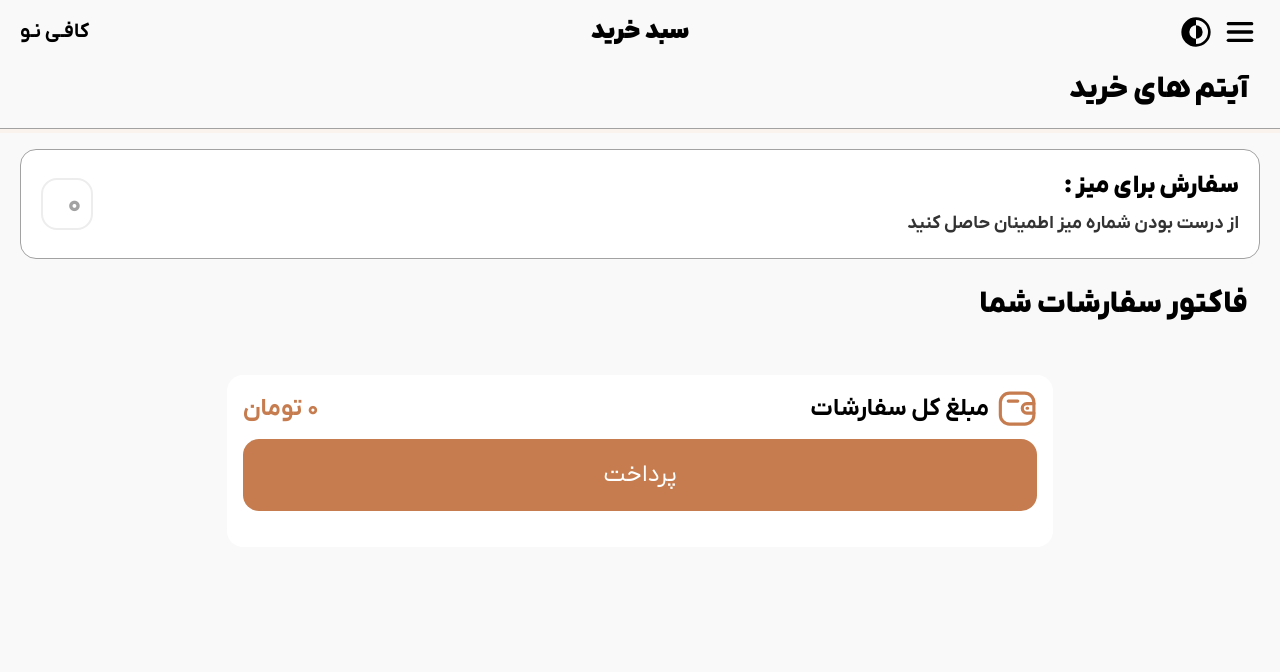
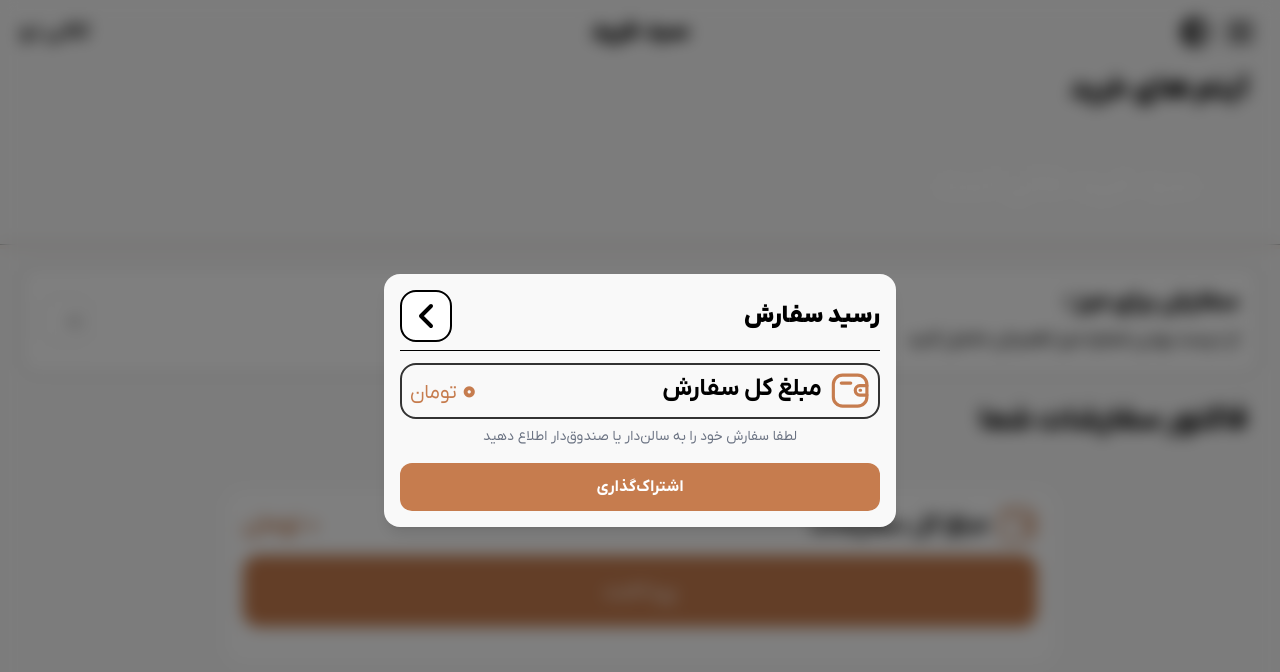
Before and after one commit to PEZHMAN-KM/Cafino, a React (Vite) app: page /Order in a window 1280 px wide. Both pictures are taken after a click on the button "پرداخت". Shown: the top 672 px of the page. Built offline with nearby package versions, Linux system fonts and the light colour scheme.

Commit message:
Add Order Overlay Page

```diff
--- a/src/AdminPages/AddItem.jsx
+++ b/src/AdminPages/AddItem.jsx
@@ -157,7 +157,7 @@ function AddItem() {
                   اضافه کردن آیتم
                 </h1>
                 <a href="/Itemmanager">
-                  <div className="bg-white dark:bg-darkpalleteDark border-2 p-2 rounded-2xl transition-colors duration-300">
+                  <div className="bg-white dark:bg-darkpalleteDark border-2 border-black dark:border-white p-2 rounded-2xl transition-colors duration-300">
                     <ArrowIcon
                       className={
                         "w-8 rotate-180 stroke-3 stroke-black dark:stroke-white"
--- a/src/AdminPages/EditItem.jsx
+++ b/src/AdminPages/EditItem.jsx
@@ -155,8 +155,8 @@ function EditItem() {
                 <h1 className="text-3xl font-extrabold pr-8 py-4 dark:text-white transition-colors duration-300">
                   اصلاح کردن آیتم
                 </h1>
-                <button onClick={() => exit()}>
-                  <div className="bg-white dark:bg-darkpalleteDark border-2 p-2 rounded-2xl transition-colors duration-300">
+                <button className="cursor-pointer" onClick={() => exit()}>
+                  <div className="bg-white dark:bg-darkpalleteDark border-2 border-black dark:border-white p-2 rounded-2xl transition-colors duration-300">
                     <ArrowIcon
                       className={
                         "w-8 rotate-180 stroke-3 stroke-black dark:stroke-white"
--- /dev/null
+++ b/src/Componnets/OrderReceiptOverlay.jsx
@@ -0,0 +1,142 @@
+import React from "react";
+import itemImage from "../../public/No_Item.png";
+
+const Wallet = ({ className }) => (
+  <svg
+    className={className}
+    viewBox="0 0 19 17"
+    fill="none"
+    xmlns="http://www.w3.org/2000/svg">
+    <path
+      d="M17.533 10.497h-3.374a2.244 2.244 0 0 1 0-4.485h3.374m-2.993 2.19h-.259"
+      stroke="#C67C4E"
+      strokeWidth={1.5}
+      strokeLinecap="round"
+      strokeLinejoin="round"
+    />
+    <path
+      clipRule="evenodd"
+      d="M5.957 1h7.202a4.373 4.373 0 0 1 4.373 4.373v5.98a4.373 4.373 0 0 1-4.373 4.374H5.957a4.373 4.373 0 0 1-4.373-4.373v-5.98A4.373 4.373 0 0 1 5.957 1"
+      stroke="#C67C4E"
+      strokeWidth={1.5}
+      strokeLinecap="round"
+      strokeLinejoin="round"
+    />
+    <path
+      d="M5.363 4.782h4.5"
+      stroke="#C67C4E"
+      strokeWidth={1.5}
+      strokeLinecap="round"
+      strokeLinejoin="round"
+    />
+  </svg>
+);
+
+const ArrowIcon = ({ className }) => {
+  return (
+    <svg
+      xmlns="http://www.w3.org/2000/svg"
+      fill="none"
+      viewBox="0 0 24 24"
+      strokeWidth={1.5}
+      stroke="currentColor"
+      className={className}>
+      <path
+        strokeLinecap="round"
+        strokeLinejoin="round"
+        d="m8.25 4.5 7.5 7.5-7.5 7.5"
+      />
+    </svg>
+  );
+};
+
+const formatPrice = (num) =>
+  num == null || isNaN(num) ? "" : Number(num).toLocaleString("en-US");
+
+export default function OrderReceiptOverlay({
+  visible,
+  items,
+  totalPrice,
+  onClose,
+}) {
+  if (!visible) return null;
+
+  return (
+    <div className="fixed inset-0 bg-black/50 backdrop-blur-sm z-50 flex justify-center items-center">
+      <div className="bg-backgroundcolor dark:bg-backgroundcolorDark w-[90%] max-w-md lg:max-w-lg rounded-2xl shadow-lg overflow-hidden">
+        <div className="p-4">
+          <div className="flex justify-between items-center">
+            <h2 className="text-black dark:text-white text-2xl font-extrabold">
+              رسید سفارش
+            </h2>
+            <button onClick={onClose} className="cursor-pointer">
+              <div className="bg-white dark:bg-darkpalleteDark border-2 border-black dark:border-white p-2 rounded-2xl transition-colors duration-300">
+                <ArrowIcon
+                  className={
+                    "w-8 rotate-180 stroke-3 stroke-black dark:stroke-white"
+                  }
+                />
+              </div>
+            </button>
+          </div>
+          <div className="divide-y mt-2 max-h-[50vh] overflow-y-auto scrollbar scrollbar-none">
+            {items.map((item, index) => (
+              <div
+                key={index}
+                className="flex items-center justify-between py-2">
+                <img
+                  src={itemImage}
+                  alt={item.name}
+                  className="w-12 h-12 rounded-xl object-cover"
+                />
+                <div className="flex-1 mx-3">
+                  <div className="font-bold dark:text-white flex gap-2 justify-start items-center">
+                    <h1>{item.name}</h1>
+                    <h1 className="text-sm font-medium  dark:text-white">
+                      {item.count}x
+                    </h1>
+                  </div>
+                  <p className="text-sm text-slowgrayDark dark:text-slowgray">
+                    {item.category_name}
+                  </p>
+                </div>
+                <div className="text-right">
+                  <div className="flex justify-center items-center gap-1">
+                    <span className="text-lg font-normal lg:text-3xl lg:font-extrabold text-slowgrayDark dark:text-slowgray">
+                      {formatPrice(item.price)}
+                    </span>
+                    <span className="text-xs font-light lg:text-xl lg:font-normal text-slowgrayDark dark:text-slowgray">
+                      تومان
+                    </span>
+                  </div>
+                </div>
+              </div>
+            ))}
+          </div>
+          <div className="border-t pt-3">
+            <div className="flex justify-between items-center text-lg font-bold border-2 border-slowgrayDark dark:border-slowgray p-2 rounded-2xl">
+              <div className="flex gap-2">
+                <Wallet className={"w-5 lg:w-10"} />
+                <span className="text-black dark:text-white text-lg lg:text-2xl">
+                  مبلغ کل سفارش
+                </span>
+              </div>
+              <span className="text-primary text-lg font-bold lg:text-3xl lg:font-extrabold">
+                {formatPrice(totalPrice)}{" "}
+                <span className="text-sm font-normal lg:text-xl">تومان</span>
+              </span>
+            </div>
+            <p className="text-center text-sm text-gray-500 mt-2">
+              لطفا سفارش خود را به سالن‌دار یا صندوق‌دار اطلاع دهید
+            </p>
+            <button
+              className="mt-4 w-full bg-primary text-white py-3 rounded-xl font-bold hover:bg-primaryDark"
+              onClick={onClose}>
+              اشتراک‌گذاری
+            </button>
+          </div>
+        </div>
+      </div>
+    </div>
+  );
+}
--- a/src/Pages/Order.jsx
+++ b/src/Pages/Order.jsx
@@ -6,6 +6,7 @@ import { useNavigate } from "react-router-dom";
 
 import Footer from "../Componnets/Footer.jsx";
 import Header from "../Componnets/Header.jsx";
+import OrderReceiptOverlay from "../Componnets/OrderReceiptOverlay.jsx";
 
 const Wallet = ({ ...props }) => (
   <svg
@@ -86,13 +87,19 @@ const OrderBox = ({
   handleDecreaseCount,
   removingId,
   selectFood,
+  orderError,
 }) => (
   <div className="pt-2 mb-4 border-b-4 border-slowprimary dark:border-primaryDark transition-colors duration-300">
     <h2 className="font-extrabold text-3xl px-8 dark:text-white transition-colors duration-300 pb-5">
       آیتم های خرید
     </h2>
     <div className=" divide-highgray dark:divide-graypalleteDark grid grid-cols-1 lg:grid-cols-2 xl:grid-cols-3 2xl:grid-cols-4 lg:border-b-1 lg:border-highgray dark:border-graypalleteDark transition-colors duration-300">
-      {orderItems.map((item) => (
+      {orderItems.length === 0 ? (
+        <h1 className="text-center text-3xl font-black text-white py-10">
+          {orderError}
+        </h1>
+      ) : (
+        orderItems.map((item) => (
           <div
             onClick={() => selectFood(item.id)}
             href="/item"
@@ -109,7 +116,8 @@ const OrderBox = ({
               handleDecreaseCount={handleDecreaseCount}
             />
           </div>
-      ))}
+        ))
+      )}
     </div>
   </div>
 );
@@ -177,7 +185,7 @@ const CountController = ({ itemId, count, onIncrease, onDecrease }) => {
   );
 };
 
-const UserNumber = ({ tableNumber, setTableNumber, error }) => (
+const UserNumber = ({ tableNumber, setTableNumber, tableError }) => (
   <div className="bg-white dark:bg-darkpalleteDark w-screen p-5 mx-5 rounded-2xl border-1 border-highgray dark:border-graypalleteDark flex justify-between items-center text-2xl font-bold transition-colors duration-300">
     <div className="flex flex-col gap-2">
       <h1 className="text-2xl font-extrabold dark:text-white transition-colors duration-300">
@@ -186,7 +194,9 @@ const UserNumber = ({ tableNumber, setTableNumber, error }) => (
       <h3 className="text-xs font-semibold md:text-lg text-slowgrayDark dark:text-slowgray transition-colors duration-300">
         از درست بودن شماره میز اطمینان حاصل کنید
         <br />
-        {error && <span className="text-Start text-primary">{error}</span>}
+        {tableError && (
+          <span className="text-Start text-primary">{tableError}</span>
+        )}
       </h3>
     </div>
     <div>
@@ -254,10 +264,13 @@ function Order() {
   const [headerMenuOpen, setHeaderMenuOpen] = useState(false);
   const [tableNumber, setTableNumber] = useState(0);
 
-  const lided_food_raw = localStorage.getItem("order");
+  const loaded_food_raw = localStorage.getItem("order");
+  const [showReceipt, setShowReceipt] = useState(false);
   const navigate = useNavigate();
 
-  const [error, setError] = useState(null);
+  const [tableError, setTableError] = useState(null);
+  const [orderError, SetOrderError] = useState("سبد خرید خالی است");
+
   const [removingId, setRemovingId] = useState(null);
 
   const handleIncreaseCount = (id) => {
@@ -308,8 +321,8 @@ function Order() {
     async function fetchItems() {
       try {
         let orderArray = [];
-        if (lided_food_raw) {
-          orderArray = JSON.parse(lided_food_raw);
+        if (loaded_food_raw) {
+          orderArray = JSON.parse(loaded_food_raw);
         }
 
         const foodIds = orderArray.map(([id, count]) => id);
@@ -340,7 +353,6 @@ function Order() {
         });
 
         setOrderItems(mergedItems);
-        console.log(mergedItems);
       } catch (err) {
         console.log(err);
         setOrderItems([]);
@@ -351,29 +363,29 @@ function Order() {
   }, []);
 
   async function addOrder() {
+    const rawOrder = localStorage.getItem("order");
+
     if (tableNumber <= 0) {
-      setError("لطفا شماره میز را درست وارد کنید!");
+      setTableError("لطفا شماره میز را درست وارد کنید!");
       setTimeout(() => {
-        setError(null);
+        setTableError(null);
       }, 2000);
       return;
-    }
-    setError(null);
-    const rawOrder = localStorage.getItem("order");
+    } else if (rawOrder) {
+      setTableError(null);
       const orderArray = rawOrder ? JSON.parse(rawOrder) : [];
 
       const foods = orderArray.map(([id, quantity]) => ({
         food_id: id,
         quantity,
-      food_price: 0,
       }));
 
-    const message = null;
+      // const message = null;
 
       const dataToSend = {
         foods,
         table_number: tableNumber,
-      message,
+        // message,
       };
       try {
         const response = await axios.post(
@@ -385,9 +397,10 @@ function Order() {
             },
           }
         );
-      console.log(response);
+        localStorage.setItem("order", []);
       } catch (err) {
         console.log(err);
+      }
     }
   }
 
@@ -413,13 +426,14 @@ function Order() {
               handleDecreaseCount={handleDecreaseCount}
               removingId={removingId}
               selectFood={selectFood}
+              orderError={orderError}
             />
           </div>
           <div className="col-span-1 flex justify-center items-start">
             <UserNumber
               tableNumber={tableNumber}
               setTableNumber={setTableNumber}
-              error={error}
+              tableError={tableError}
             />
           </div>
           <div className="col-span-1 pt-4">
@@ -441,15 +455,31 @@ function Order() {
                 </h1>
               </div>
               <button
-                onClick={() => addOrder()}
+                onClick={() => {
+                  setShowReceipt(true);
+                  addOrder();
+                }}
                 className="w-full p-5 rounded-2xl bg-primary text-white text-2xl dark:bg-primaryDark hover:bg-primaryDark dark:hover:bg-primary transition-colors duration-300">
                 پرداخت
               </button>
             </div>
           </div>
         </div>
-        <Footer page={3} CostMoney={totalCost} addOrder={addOrder} />
+        <Footer
+          page={3}
+          CostMoney={totalCost}
+          addOrder={() => {
+            setShowReceipt(true);
+            addOrder();
+          }}
+        />
       </div>
+      <OrderReceiptOverlay
+        visible={showReceipt}
+        items={orderItems}
+        totalPrice={totalCost}
+        onClose={() => setShowReceipt(false)}
+      />
     </>
   );
 }
```
Also changed, not shown: src/AdminPages/ItemManager.jsx (+4 -4 lines). Lines whose indentation alone changed are shown as unchanged.
